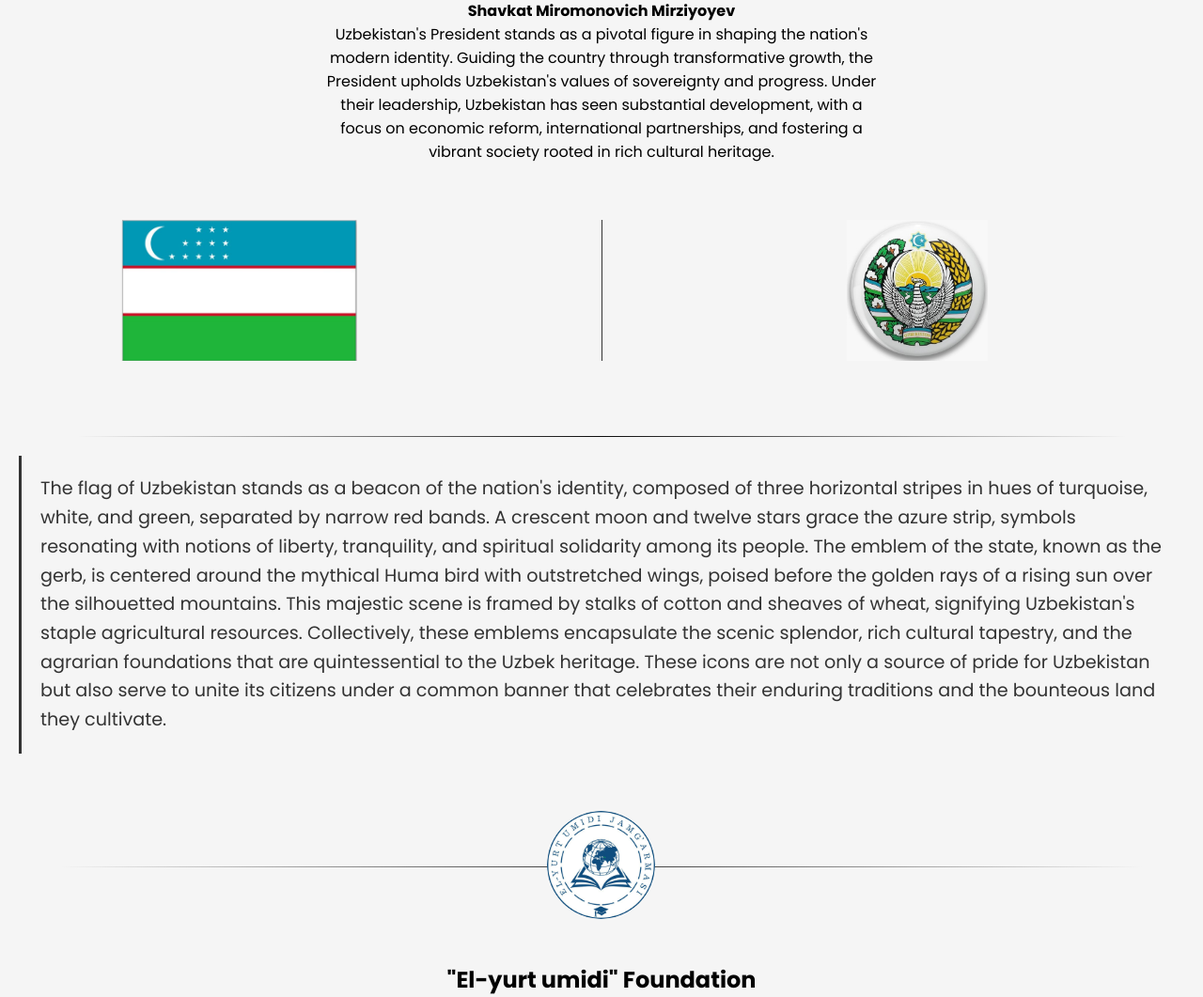
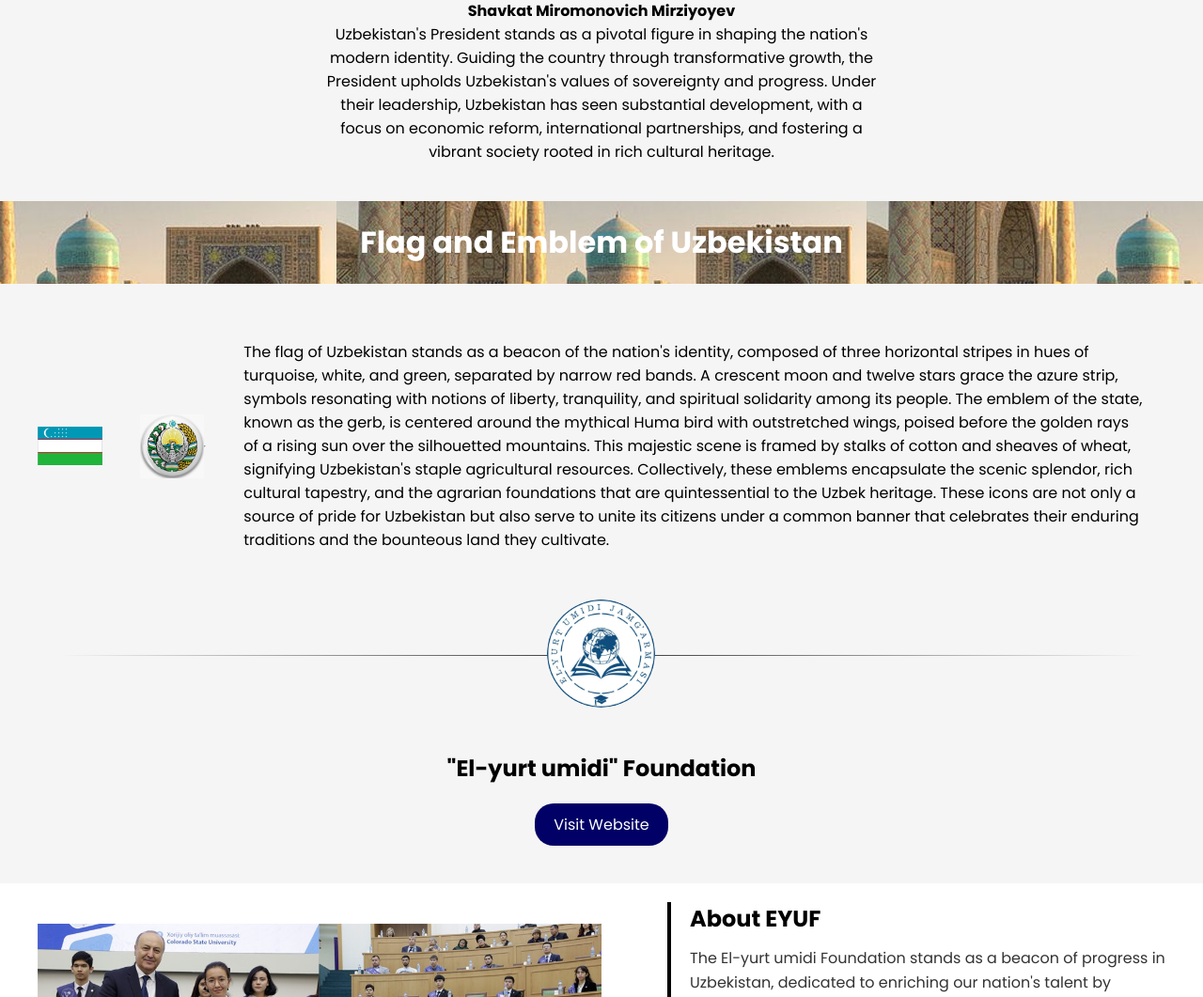
Before and after one commit to Shukhratovs/uzsa, a Django app: page /explore/ in a window 1280 px wide. Shown: the part 2760-3821 px from the top of the page at 94% size. Run offline with Django 5.2, Linux system fonts and the light colour scheme.

Commit message:
updated statis

```diff
--- a/static/css/style.css
+++ b/static/css/style.css
@@ -4,6 +4,11 @@
   box-sizing: border-box;
   margin: 0;
   padding: 0;
+}
+
+img {
+  max-width: 100%;
+  height: auto;
 }
 
 body {
@@ -901,6 +986,19 @@ iframe {
 }
 
 /* Fourth section */
+.flag-gerb-title {
+  background-image: url('images/image9.jpg'); /* Replace with the path to your image */
+  background-position: center; /* This will center the background image in the element */
+  text-align: center; /* Aligns the text to the center, if that's what you need */
+  padding: 20px;
+}
+
+.flag-gerb-title h2{
+  text-align: center;
+  font-size: 2rem;
+  color: white;
+}
+
 .flag-emblem-section {
   display: flex;
   flex-direction: column;
@@ -908,55 +1006,68 @@ iframe {
   text-align: center;
   padding: 20px;
   background-color: #f5f5f5;
+  justify-content: flex-start;
 }
 
 .images-with-divider {
   display: flex;
+  flex-direction: column;
   align-items: center;
-  justify-content: center;
-  padding-right: 100px;
 }
 
 .flag-image,
 .emblem-image {
-  width: auto; /* Adjust width to your needs */
-  height: 150px; /* Adjust height to your needs */
-  margin: 0 100px; /* Spacing between images and vertical divider */
+  max-width: 80%; /* Control the image size to not exceed 80% of container width */
+  height: auto; /* Maintain aspect ratio */
+  margin: 20px 0; /* Adjust spacing around images */
 }
 
 .vertical-divider {
-  width: 1px; /* Width of the vertical divider */
-  height: 150px; /* Match height to images */
-  background-color: #333; /* Color of the divider */
-  margin: 0px 160px; /* Spacing around the divider */
-}
-
-.horizontal-divider {
-  border: 0;
-  height: 1px; /* Height of the horizontal line */
-  background-image: linear-gradient(to right, transparent, #0c0c0c, transparent);
-  width: 90%;
-  margin-top: 80px;
-  margin-left: auto;
-  margin-right: auto;
+  display: none; /* Hide the vertical divider on smaller screens */
 }
 
 .info-text {
-  background: #f5f5f5; /* white background */
-  padding: 20px; /* padding around the text */
-  margin: 20px 0; /* space above and below the text area */
-  margin-bottom: 50px;
-  border-left: 3px solid #333;
+  padding: 20px;
+  margin: 20px 0;
+  text-align: center; /* Center text for small screens */
 }
 
-.info-text p {
-  color: #333; /* dark text color for better readability */
-  font-size: 1.2rem; /* larger font size */
-  line-height: 1.6; /* optimal line height for readability */
-  max-width: 1300px; /* maximum width of the text block */
-  margin: 0 auto; /* centering the text block */
-  text-align: left;
+@media (min-width: 600px) {
+  .flag-emblem-section {
+    flex-direction: row; /* Change to horizontal layout on larger screens */
+    justify-content: center;
+  }
+
+  .images-with-divider {
+    flex-direction: row; /* Arrange images side by side on larger screens */
+    justify-content: space-evenly; /* Distribute space evenly around images */
+  }
+
+  .flag-image,
+  .emblem-image {
+    max-width: none; /* Remove the max-width constraint */
+    width: calc(50% - 10px); /* Each image takes up half of the container width minus the divider width */
+    padding-left: 20px;
+  }
+
+  .vertical-divider {
+    display: block; /* Shows vertical divider */
+    width: 2px;
+    height: auto; /* Make divider height flexible to match content */
+    background-color: #333;
+    margin: 0 10px; /* Add some space on the sides of the divider */
+  }
+
+  .horizontal-divider {
+    display: block; /* Shows horizontal divider for larger screens if needed */
+  }
+
+  .info-text {
+    text-align: left; /* Aligns text to left on larger screens */
+    margin: 20px;
+  }
 }
+
 
 /* Fifth section */
 .foundation-contact-section {
--- a/templates/contact.html
+++ b/templates/contact.html
@@ -8,7 +8,8 @@
     <link href="https://unpkg.com/boxicons@2.1.4/css/boxicons.min.css" rel="stylesheet" />
     <link rel="stylesheet" href="{% static 'css/style.css' %}">
     <link rel="stylesheet" href="https://cdnjs.cloudflare.com/ajax/libs/font-awesome/6.0.0-beta3/css/all.min.css"/>
-    <title>Document</title>
+    <link rel="icon" type="image/png" href="{% static '/images/logo.png' %}">
+    <title>Uzbek Students Association</title>
 </head>
 <body>
     <video autoplay loop muted plays-inline class="background-video">
@@ -35,7 +36,7 @@
     </header>
 
     <section class="content">
-      <h1>Contact Us</h1>
+      <h1 id="contact-title">Contact Us</h1>
     </section>
     <section class="map-section">
       <h2>Find Us at the University of Arizona</h2>
--- a/templates/events.html
+++ b/templates/events.html
@@ -8,7 +8,8 @@
     <link href="https://unpkg.com/boxicons@2.1.4/css/boxicons.min.css" rel="stylesheet" />
     <link rel="stylesheet" href="{% static 'css/style.css' %}">
     <link rel="stylesheet" href="https://cdnjs.cloudflare.com/ajax/libs/font-awesome/6.0.0-beta3/css/all.min.css"/>
-    <title>Document</title>
+    <link rel="icon" type="image/png" href="{% static '/images/logo.png' %}">
+    <title>Uzbek Students Association</title>
 </head>
 <body>
     <video autoplay loop muted plays-inline class="background-video">
--- a/templates/explore.html
+++ b/templates/explore.html
@@ -8,7 +8,8 @@
     <link href="https://unpkg.com/boxicons@2.1.4/css/boxicons.min.css" rel="stylesheet" />
     <link rel="stylesheet" href="{% static 'css/style.css' %}">
     <link rel="stylesheet" href="https://cdnjs.cloudflare.com/ajax/libs/font-awesome/6.0.0-beta3/css/all.min.css"/>
-    <title>Document</title>
+    <link rel="icon" type="image/png" href="{% static '/images/logo.png' %}">
+    <title>Uzbek Students Association</title>
 </head>
 <body>
     <video autoplay loop muted plays-inline class="background-video">
@@ -18,7 +19,7 @@
     </video>
 
     <header>
-      <img src="{% static 'images/logo-removebg-preview.png' %}" alt="Uzbek Students Association" class="logo">
+      <img src="{% static 'images/logo-removebg-preview.png' %}" alt="Uzbek Students Association Parvoz Club" class="logo">
 
       <input type="checkbox" id="check" />
       <label for="check" class="icons">
@@ -91,7 +92,7 @@
         <p class="president-description">Uzbekistan's President stands as a pivotal figure in shaping the nation's modern identity. Guiding the country through transformative growth, the President upholds Uzbekistan's values of sovereignty and progress. Under their leadership, Uzbekistan has seen substantial development, with a focus on economic reform, international partnerships, and fostering a vibrant society rooted in rich cultural heritage.</p>
       </div>
     </section>
-
+    <div class="flag-gerb-title"><h2>Flag and Emblem of Uzbekistan</h2></div>
     <section class="flag-emblem-section">
       <div class="images-with-divider">
         <img src="{% static 'images/flag.png' %}" alt="Flag of Uzbekistan" class="flag-image">
--- a/templates/index.html
+++ b/templates/index.html
@@ -8,7 +8,8 @@
     <link href="https://unpkg.com/boxicons@2.1.4/css/boxicons.min.css" rel="stylesheet" />
     <link rel="stylesheet" href="{% static 'css/style.css' %}">
     <link rel="stylesheet" href="https://cdnjs.cloudflare.com/ajax/libs/font-awesome/6.0.0-beta3/css/all.min.css"/>
-    <title>Document</title>
+    <link rel="icon" type="image/png" href="{% static '/images/logo.png' %}">
+    <title>Uzbek Students Association</title>
 </head>
 <body>
     <video autoplay loop muted plays-inline class="background-video">
```
Also changed, not shown: other parts of static/css/style.css (+105 -7 lines), static/images/logo.png (added), 2 other files.
